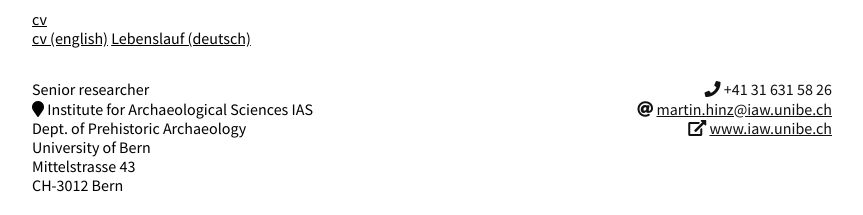
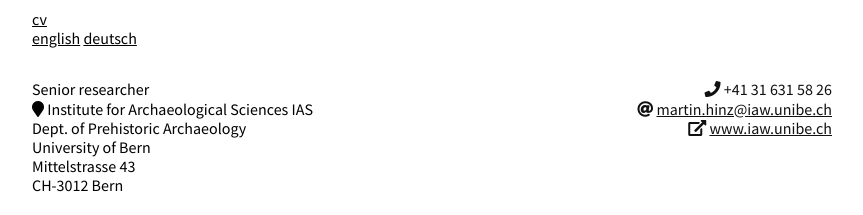
Before and after one commit to MartinHinz/cv, a Jekyll site: the page built from index.md, in a window 1280 px wide and 900 px high. Shown: the top 215 px of the window, without its empty margins (208-1071 px from the left). Built offline with Jekyll 4.4.1, drawn with Linux system fonts in a browser that asks for light colours; nearby versions of some CDN libraries; our own code applies the rules of GitHub Pages for plain Markdown files.

Commit message:
Update header.html

```diff
--- a/_includes/header.html
+++ b/_includes/header.html
@@ -12,7 +12,7 @@
           {% for path in page_paths %}
             {% assign my_page = site.pages | where: "path", path | first %}
             {% if my_page.title %}
-            <a class="page-link" href="{{ my_page.url | relative_url }}">{{ my_page.title | escape }}</a>
+            <a class="page-link" href="{{ my_page.url | relative_url }}">{{ my_page.language | escape }}</a>
             {% endif %}
           {% endfor %}
         </div>
```
